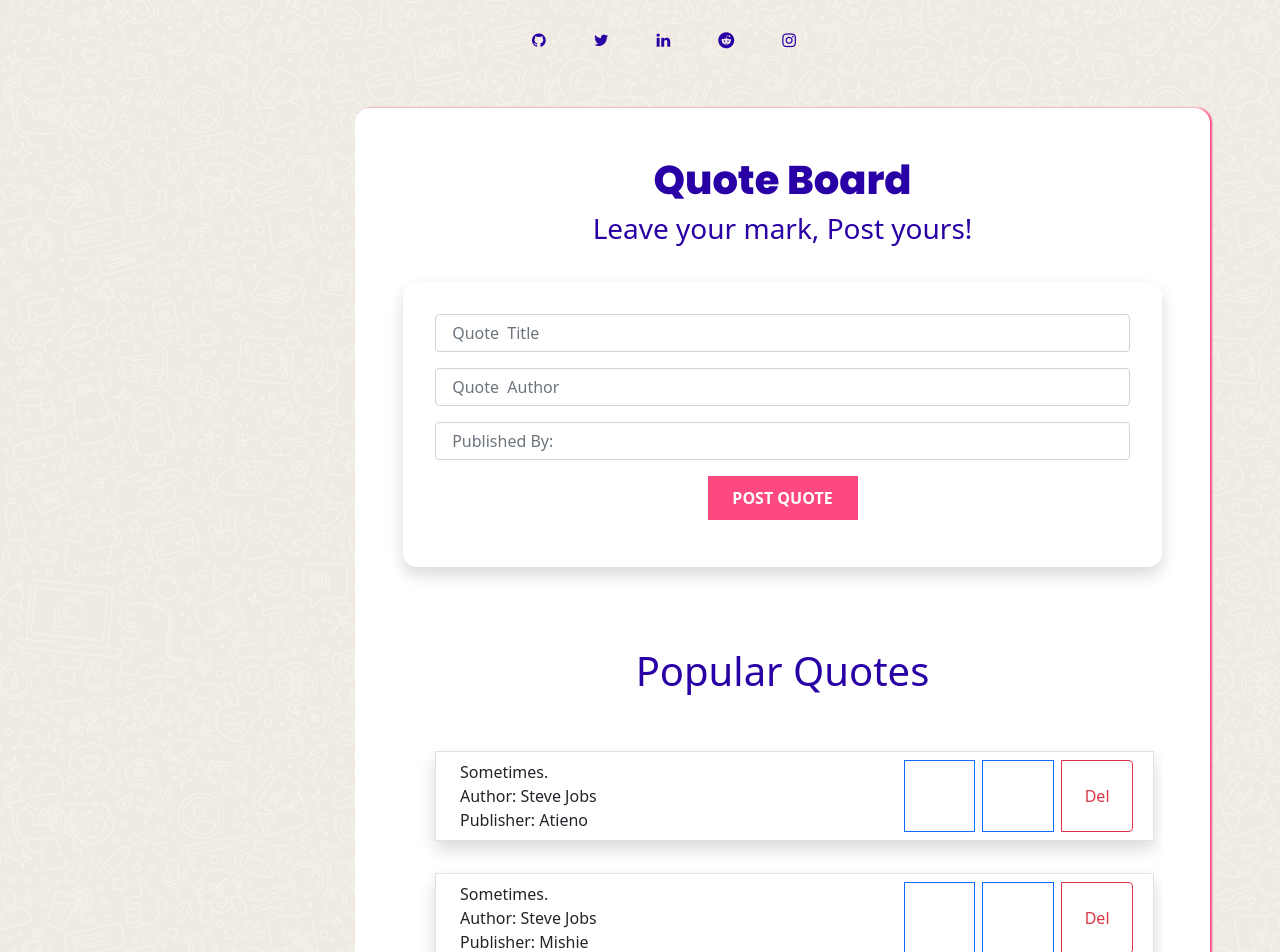
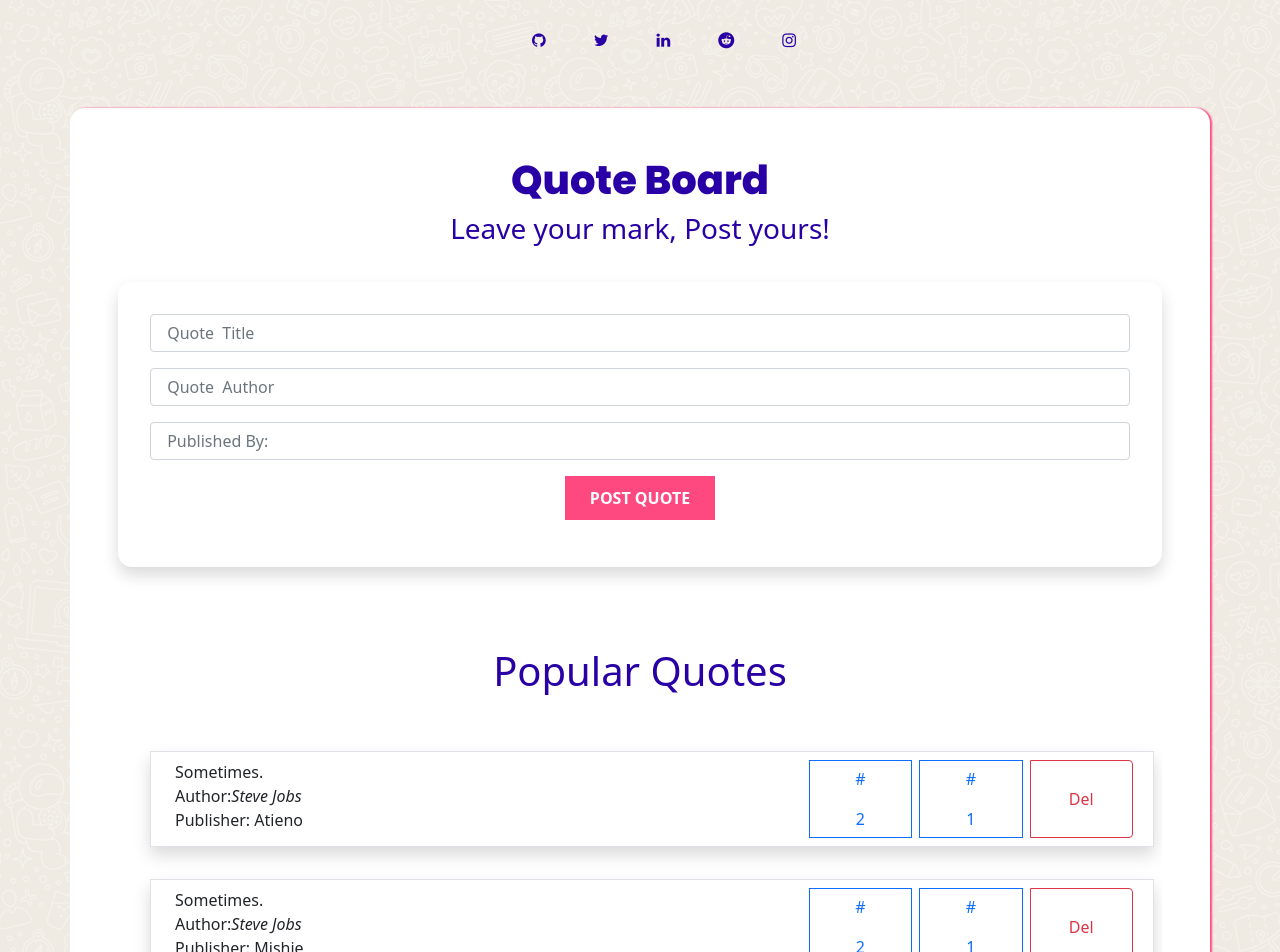
Before and after one commit to AtienoObwanda/QuoteBoard, an Angular app: page / in a window 1280 px wide. Shown: the top 952 px of the page. Built offline with nearby package versions, Linux system fonts and the light colour scheme.

Commit message:
edited the like function for upvotes

```diff
--- a/src/app/components/quote-action/quote-action.component.ts
+++ b/src/app/components/quote-action/quote-action.component.ts
@@ -12,14 +12,6 @@ export class QuoteActionComponent implements OnInit {
 
 
   constructor() { }
-  //Add likes
-  likes(){
-    this.quote.likes++;
-  }
-  //Dislikes
-  dislikes(){
-    this.quote.dislikes++;
-  }
 
   ngOnInit(): void {
   }
--- a/src/app/components/quote/quote.component.html
+++ b/src/app/components/quote/quote.component.html
@@ -2,7 +2,7 @@
     <div class="container maincard">
       <div class="row mt-4">
         <div class="col"> </div>
-        <div class="col-md-9 bg-white card1">
+        <div class="col-md-12 bg-white card1">
           <div class=""style="justify-content: center; align-items: center;">
             <h1 class="appInt" >Quote Board</h1>
 
@@ -52,13 +52,11 @@
                   <div class="card col-md-8 border-0">
                     <div class="id">{{i}}</div>
                     <div class="content">{{quote.quoteTitle}}</div>
-                    <div class="content"> Author: {{quote.author}}</div>
+                    <div class="content">Author:<cite>{{quote.author}}</cite> </div>
                     <div class="content">Publisher: {{quote.publisher}}</div>
                   </div>
-
-
-                    <button class="btn btn-outline-primary col me-2"><p></p></button>
-                    <button class="btn btn-outline-primary col me-2"><p></p></button>
+                    <button class="btn btn-outline-primary col me-2"(click)="likeQuotes(i)"><p>#</p>{{quote.likes}}</button>
+                    <button class="btn btn-outline-primary col me-2"(click)="dislikeQuotes()"><p>#</p>{{quote.dislikes}}</button>
                     <button class="btn btn-outline-danger col" >Del</button>
                 </div>
 
--- a/src/app/components/quote/quote.component.ts
+++ b/src/app/components/quote/quote.component.ts
@@ -1,4 +1,4 @@
-import { Component, OnInit } from '@angular/core';
+import { Component, OnInit,Input } from '@angular/core';
 import {Quotes} from '../../model/Quotes';
 
 @Component({
@@ -7,6 +7,8 @@ import {Quotes} from '../../model/Quotes';
   styleUrls: ['./quote.component.css']
 })
 export class QuoteComponent implements OnInit {
+  @Input () quote !: Quotes
+
   inputQuote :string = "";
   inputAuthor:string="";
   inputPublisher:string="";
@@ -21,10 +23,20 @@ quotes !: Quotes[]
     ]
 
   }
-
   addQuote(){
     this.quotes.push()
 
   }
+   //Add likes
+   likeQuotes(id:number){
+     if (this.quotes.filter((v, i)=> i ==id)){
+      this.quote.likes +1;}
+
+  }
+  //Dislikes
+  dislikeQuotes(){
+    this.quote.dislikes +1;
+  }
+
 
 }
```
Also changed, not shown: 1 other file (tests, documents, lock files or other folders).
